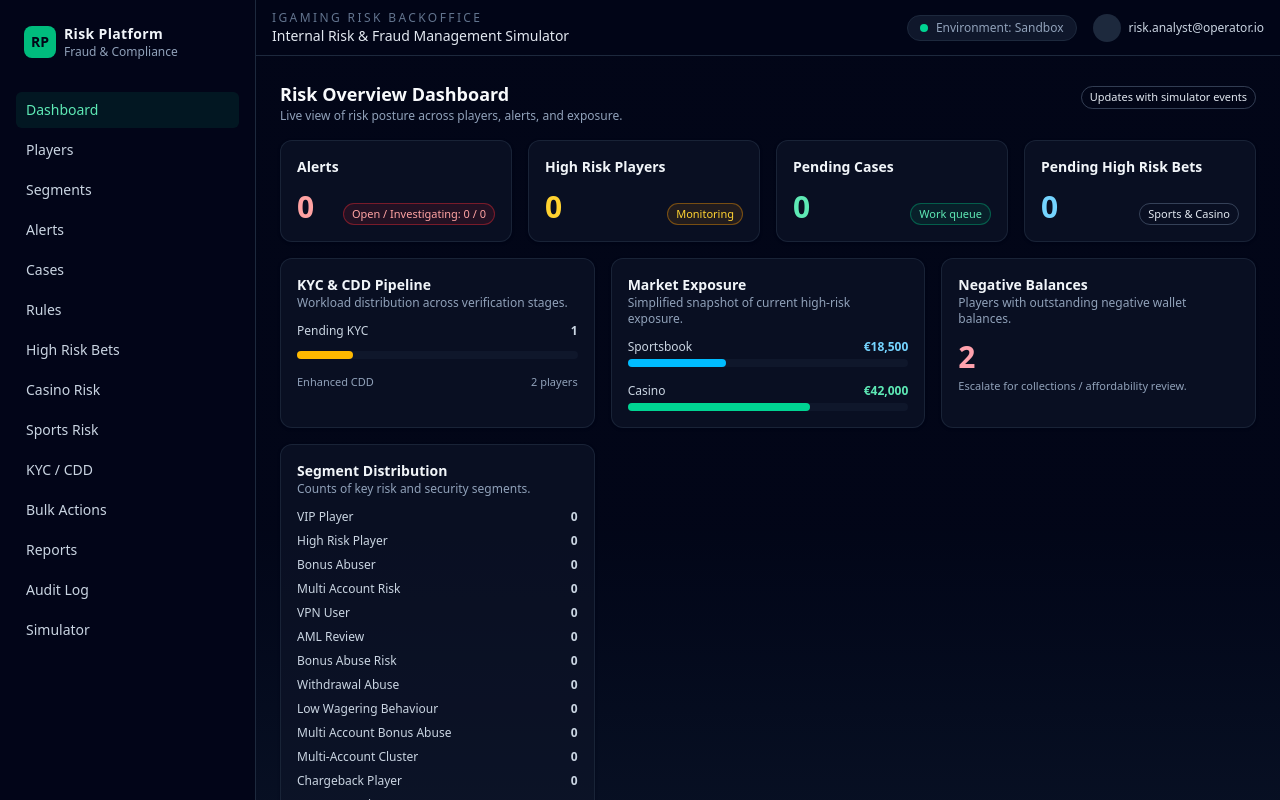
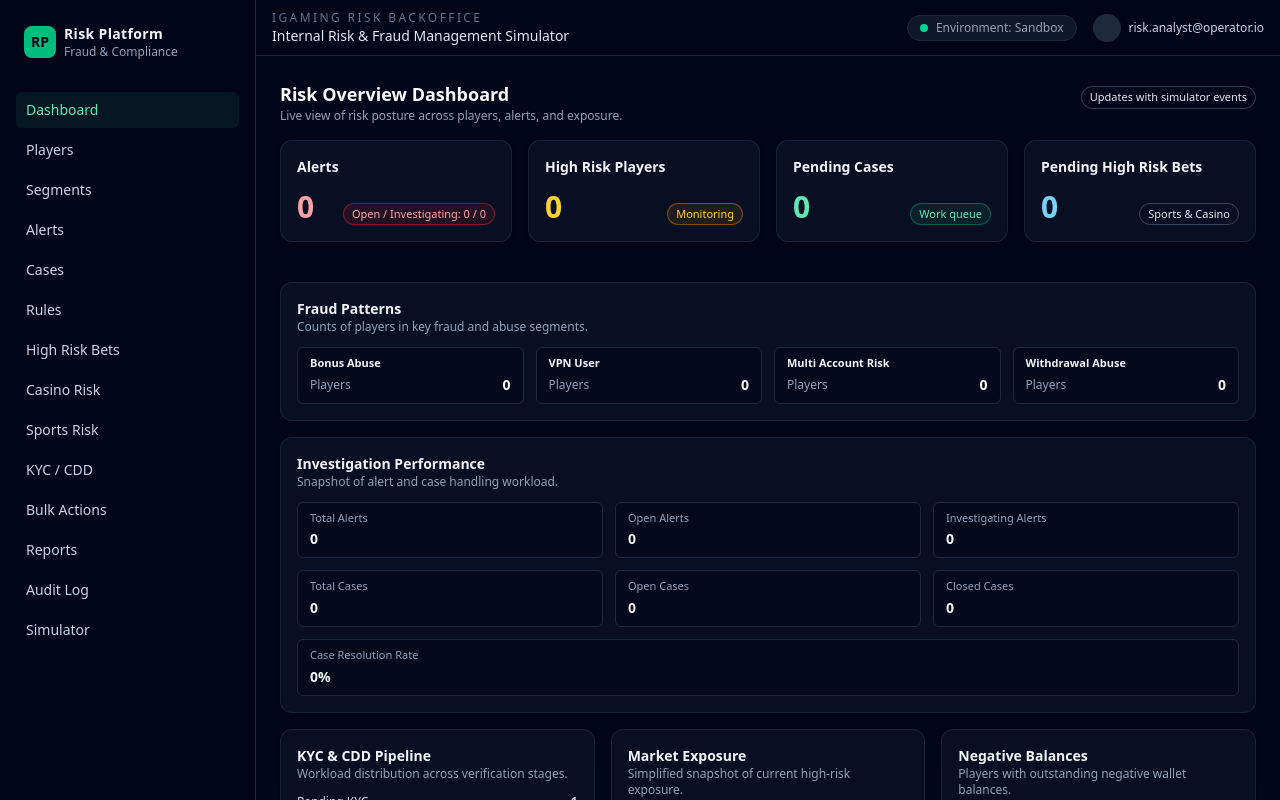
Before and after one commit to ptsportsbookcom-sudo/risk-platform-simulator, a Next.js app: page / in a window 1280 px wide. Shown: the top 800 px of the page. Built offline with nearby package versions, Linux system fonts and the light colour scheme.

Commit message:
enhance dashboard with fraud patterns and investigation KPIs

```diff
--- a/components/dashboard/DashboardClient.tsx
+++ b/components/dashboard/DashboardClient.tsx
@@ -37,6 +37,25 @@ export function DashboardClient() {
   const pendingHighRiskBets = state.highRiskBets.filter(
     (b) => b.status === "pending",
   ).length;
+
+  // Fraud pattern summary (by segment id)
+  const fraudSegments = [
+    { id: "bonus_abuser", label: "Bonus Abuse" },
+    { id: "vpn_user", label: "VPN User" },
+    { id: "multi_account", label: "Multi Account Risk" },
+    { id: "withdrawal_abuse", label: "Withdrawal Abuse" },
+  ] as const;
+
+  const countPlayersInSegment = (segmentId: string) =>
+    players.filter((p) => (p.segments ?? []).includes(segmentId)).length;
+
+  // Investigation KPIs
+  const totalAlerts = state.alerts.length;
+  const totalCases = state.cases.length;
+  const openCases = state.cases.filter((c) => c.status === "Open").length;
+  const closedCases = state.cases.filter((c) => c.status === "Closed").length;
+  const resolutionRate =
+    totalCases > 0 ? (closedCases / totalCases) * 100 : 0;
 
   return (
     <>
@@ -88,6 +107,90 @@ export function DashboardClient() {
               {formatNumber(pendingHighRiskBets)}
             </div>
             <Badge variant="outline">Sports &amp; Casino</Badge>
+          </div>
+        </Card>
+      </div>
+
+      <div className="mt-6 space-y-4">
+        <Card
+          title="Fraud Patterns"
+          description="Counts of players in key fraud and abuse segments."
+        >
+          <div className="grid gap-3 md:grid-cols-2 lg:grid-cols-4 text-xs text-slate-200">
+            {fraudSegments.map((pattern) => (
+              <div
+                key={pattern.id}
+                className="rounded-md border border-slate-800 bg-slate-950/60 px-3 py-2"
+              >
+                <div className="text-[11px] font-semibold text-slate-100">
+                  {pattern.label}
+                </div>
+                <div className="mt-1 flex items-center justify-between">
+                  <span className="text-slate-400">Players</span>
+                  <span className="text-sm font-semibold text-slate-50">
+                    {formatNumber(countPlayersInSegment(pattern.id))}
+                  </span>
+                </div>
+              </div>
+            ))}
+          </div>
+        </Card>
+
+        <Card
+          title="Investigation Performance"
+          description="Snapshot of alert and case handling workload."
+        >
+          <div className="grid gap-3 md:grid-cols-3 text-xs text-slate-300">
+            <div className="rounded-md border border-slate-800 bg-slate-950/60 px-3 py-2">
+              <div className="text-[11px] text-slate-400">Total Alerts</div>
+              <div className="mt-1 text-sm font-semibold text-slate-50">
+                {formatNumber(totalAlerts)}
+              </div>
+            </div>
+            <div className="rounded-md border border-slate-800 bg-slate-950/60 px-3 py-2">
+              <div className="text-[11px] text-slate-400">Open Alerts</div>
+              <div className="mt-1 text-sm font-semibold text-slate-50">
+                {formatNumber(openAlerts)}
+              </div>
+            </div>
+            <div className="rounded-md border border-slate-800 bg-slate-950/60 px-3 py-2">
+              <div className="text-[11px] text-slate-400">
+                Investigating Alerts
+              </div>
+              <div className="mt-1 text-sm font-semibold text-slate-50">
+                {formatNumber(investigatingAlerts)}
+              </div>
+            </div>
+            <div className="rounded-md border border-slate-800 bg-slate-950/60 px-3 py-2">
+              <div className="text-[11px] text-slate-400">Total Cases</div>
+              <div className="mt-1 text-sm font-semibold text-slate-50">
+                {formatNumber(totalCases)}
+              </div>
+            </div>
+            <div className="rounded-md border border-slate-800 bg-slate-950/60 px-3 py-2">
+              <div className="text-[11px] text-slate-400">Open Cases</div>
+              <div className="mt-1 text-sm font-semibold text-slate-50">
+                {formatNumber(openCases)}
+              </div>
+            </div>
+            <div className="rounded-md border border-slate-800 bg-slate-950/60 px-3 py-2">
+              <div className="text-[11px] text-slate-400">Closed Cases</div>
+              <div className="mt-1 text-sm font-semibold text-slate-50">
+                {formatNumber(closedCases)}
+              </div>
+            </div>
+            <div className="rounded-md border border-slate-800 bg-slate-950/60 px-3 py-2 md:col-span-3">
+              <div className="flex items-center justify-between">
+                <div>
+                  <div className="text-[11px] text-slate-400">
+                    Case Resolution Rate
+                  </div>
+                  <div className="mt-1 text-sm font-semibold text-slate-50">
+                    {resolutionRate.toFixed(0)}%
+                  </div>
+                </div>
+              </div>
+            </div>
           </div>
         </Card>
       </div>
```
